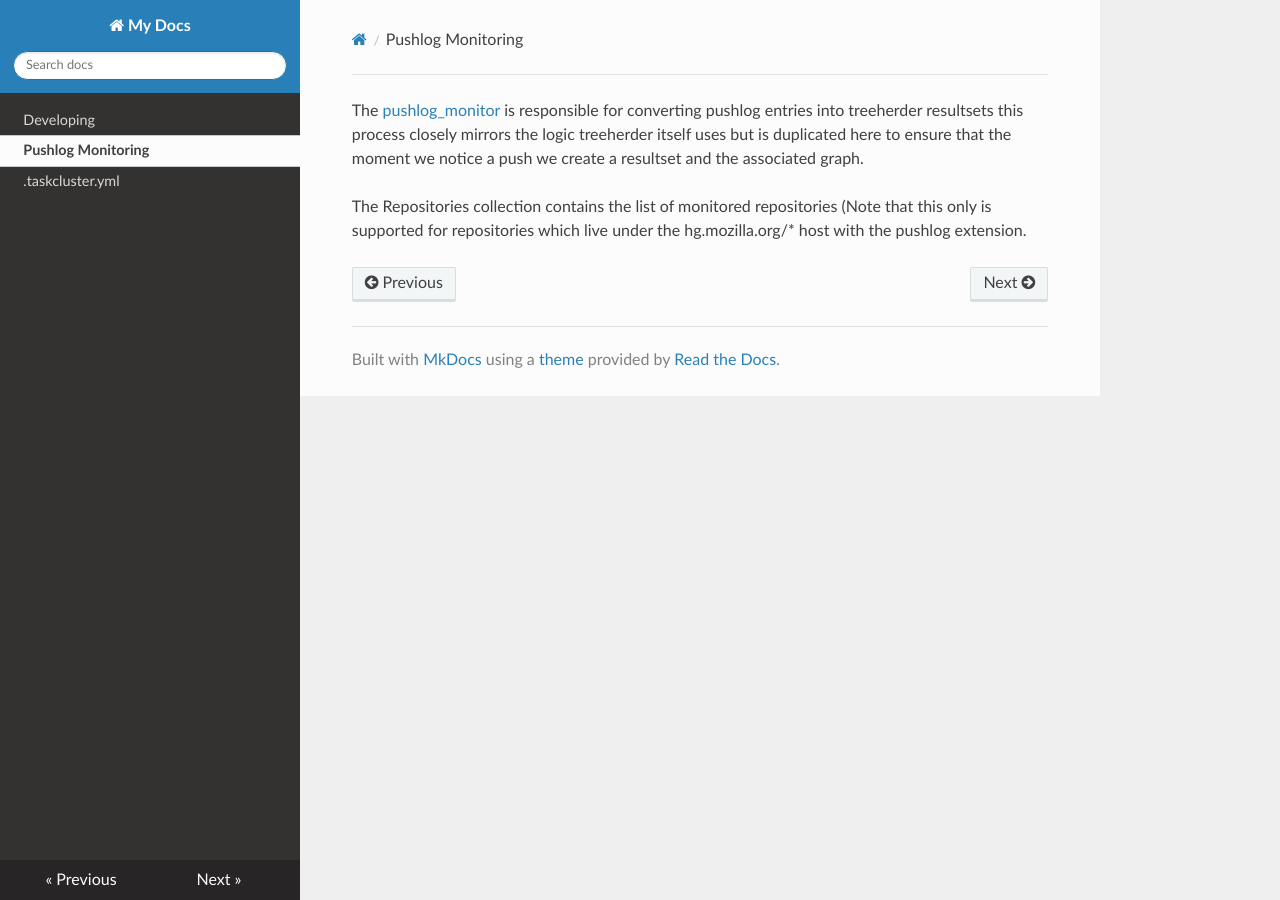
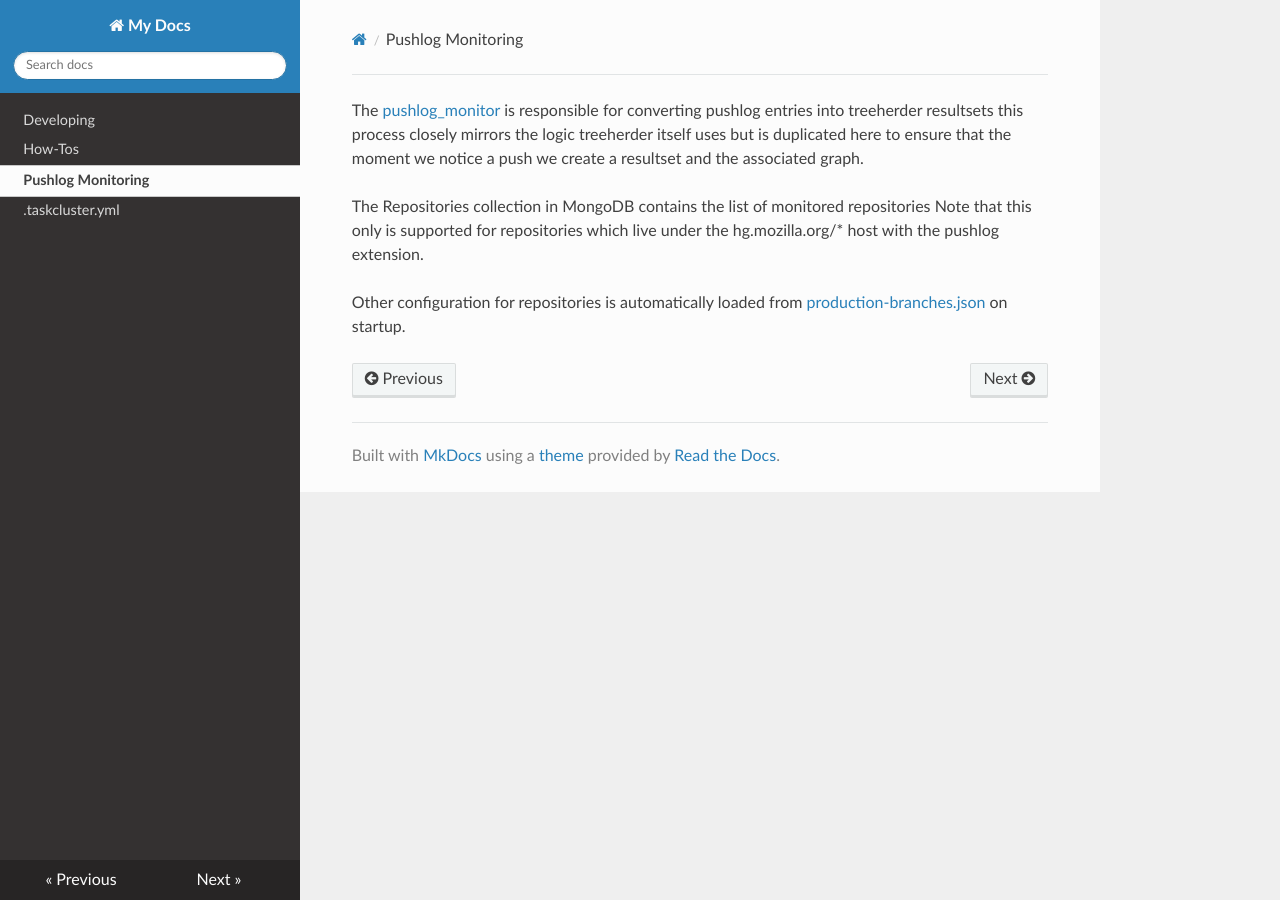
Before and after one commit to taskcluster/mozilla-taskcluster, an MkDocs documentation site: the page built from docs/pushlog.md, in a window 1280 px wide. Built offline with MkDocs 1.6.1, drawn with Linux system fonts in a browser that asks for light colours; nearby versions of some CDN libraries.

Commit message:
add some docs

```diff
--- a/docs/pushlog.md
+++ b/docs/pushlog.md
@@ -8,6 +9,10 @@ closely mirrors the logic treeherder itself uses but is duplicated here
 to ensure that the moment we notice a push we create a resultset and the
 associated graph.
 
-The Repositories collection contains the list of monitored repositories
-(Note that this only is supported for repositories which live under the
-hg.mozilla.org/* host with the pushlog extension.
+The Repositories collection in MongoDB contains the list of monitored
+repositories Note that this only is supported for repositories which live
+under the hg.mozilla.org/* host with the pushlog extension.
+
+Other configuration for repositories is automatically loaded from
+[production-branches.json](https://hg.mozilla.org/build/tools/raw-file/default/buildfarm/maintenance/production-branches.json)
+on startup.
```
Also changed, not shown: other parts of docs/pushlog.md (+1 -0 lines), docs/how-to.md (added, +62 -0 lines).
